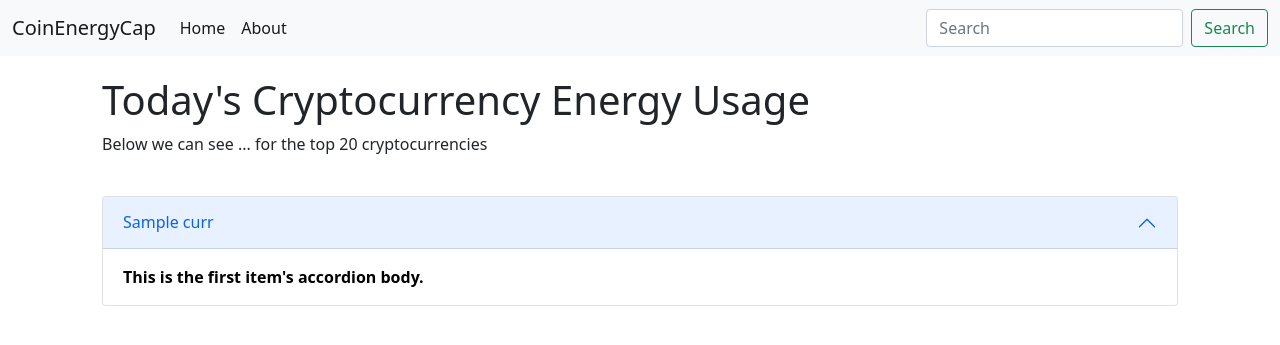
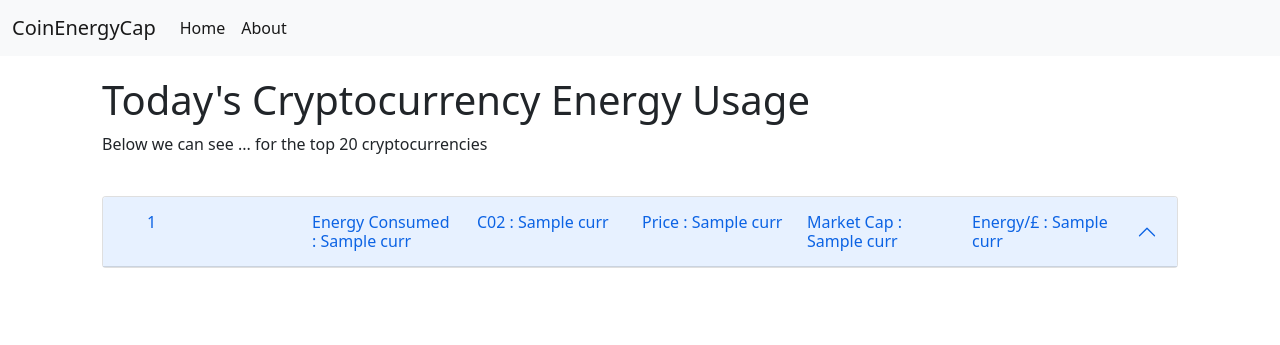
Before and after one commit to HackCambridgeD1/CoinEnergyCap, a Flask app: template app/templates/home.html in a window 1280 px wide. Shown: the top 345 px of the page. Run offline with Flask 2, Linux system fonts and the light colour scheme; the template is opened without the code that fills it: most values are stand-ins (such as "Sample title", 1, 10 or a date in 2020); some libraries are stand-ins or nearby versions.

Commit message:
Basic calcs through to frontend

```diff
--- a/app/main.py
+++ b/app/main.py
@@ -1,17 +1,29 @@
 from flask import Flask, render_template
+from app.sources.cryptocurrency_data_analysis.default_analysis_set import get_default_analysis_set, get_annual_energy_consumption_in_j_from_timestamp
+from app.sources.cryptocurrency_data_analysis.energy_consumption_calculations import to_scientific_notation, to_twh_from_j, j_to_co2_kg_AVG
 
 app = Flask(__name__)
 
 @app.route("/")
 @app.route("/home")
 def home():
-  return render_template("home.html", currencies = ["c1", "c2"])
+  default_analysis_set = get_default_analysis_set()
+  currencies = []
+  for an in default_analysis_set:
+    ec = to_twh_from_j(get_annual_energy_consumption_in_j_from_timestamp(an))
+    co2 = to_scientific_notation(j_to_co2_kg_AVG(ec))
+
+    entry = [an.metadata.symbol, ec, co2, "TODO", an.price, "TODO"]
+
+    currencies.append(entry)
+    # Symbol, Energy Consumed, Co2 produced, Market Cap, Energy/£,
+  return render_template("home.html", currencies = currencies)
  # return "<h1>Homepage!</h1>"
 
 
 @app.route("/about")
 def about():
-  return render_template("base.html")
+  return render_template("about.html")
 
 
 if __name__ == "__main__":
--- /dev/null
+++ b/app/templates/about.html
@@ -0,0 +1,5 @@
+{% extends "base.html" %}
+{% block title %}About Page{% endblock %}
+{% block content %}
+Put info on calculations and sources here please ! :)
+{% endblock %}
--- a/app/templates/base.html
+++ b/app/templates/base.html
@@ -45,10 +45,6 @@
             </li>
             -->
           </ul>
-          <form class="d-flex">
-            <input class="form-control me-2" type="search" placeholder="Search" aria-label="Search">
-            <button class="btn btn-outline-success" type="submit">Search</button>
-          </form>
         </div>
       </div>
     </nav>
--- a/app/templates/home.html
+++ b/app/templates/home.html
@@ -11,14 +11,34 @@
   <div class = "row", style="background-color:white; color:black; padding:20px;">
    <div class="accordion" id="accordionExample">
       {% for curr in currencies %}
-
   <div class="accordion-item">
-    <h2 class="accordion-header" id="headingOne">
-      <button class="accordion-button" type="button" data-bs-toggle="collapse" data-bs-target="#collapseOne" aria-expanded="true" aria-controls="collapseOne">
-        {{curr}}
+    <h2 class="accordion-header" id="heading{{ curr[0] }}">
+      <button class="accordion-button" type="button" data-bs-toggle="collapse" data-bs-target="#collapse{{ curr[0] }}" aria-expanded="false" aria-controls="collapse{{ curr[0] }}">
+       <div class="container">
+        <div class="row">
+          <div class="col-sm">
+            {{curr[0]}}
+          </div>
+          <div class="col-sm">
+            Energy Consumed : {{curr[1]}}
+          </div>
+          <div class="col-sm">
+            C02 : {{curr[2]}}
+          </div>
+          <div class="col-sm">
+            Price : {{curr[3]}}
+          </div>
+          <div class="col-sm">
+            Market Cap : {{curr[4]}}
+          </div>
+          <div class="col-sm">
+            Energy/£ : {{curr[5]}}
+          </div>
+        </div>
+      </div>
       </button>
     </h2>
-    <div id="collapseOne" class="accordion-collapse collapse show" aria-labelledby="headingOne" data-bs-parent="#accordionExample">
+    <div id="collapse{{ curr[0] }}" class="accordion-collapse collapse" aria-labelledby="heading{{ curr[0] }}" data-bs-parent="#accordionExample">
       <div class="accordion-body">
         <strong>This is the first item's accordion body.</strong>
       </div>
```
Also changed, not shown: app/templates/visualisations.html (added, +10 -0 lines).
